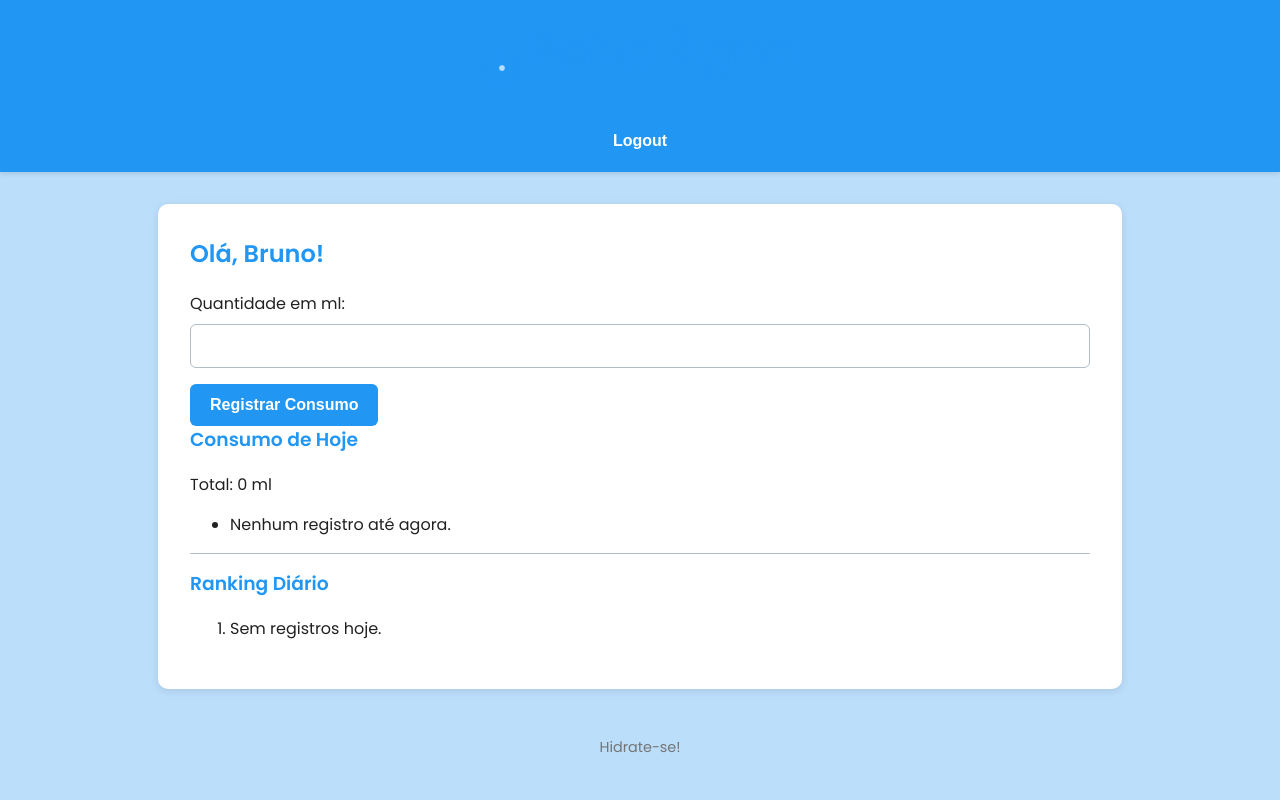
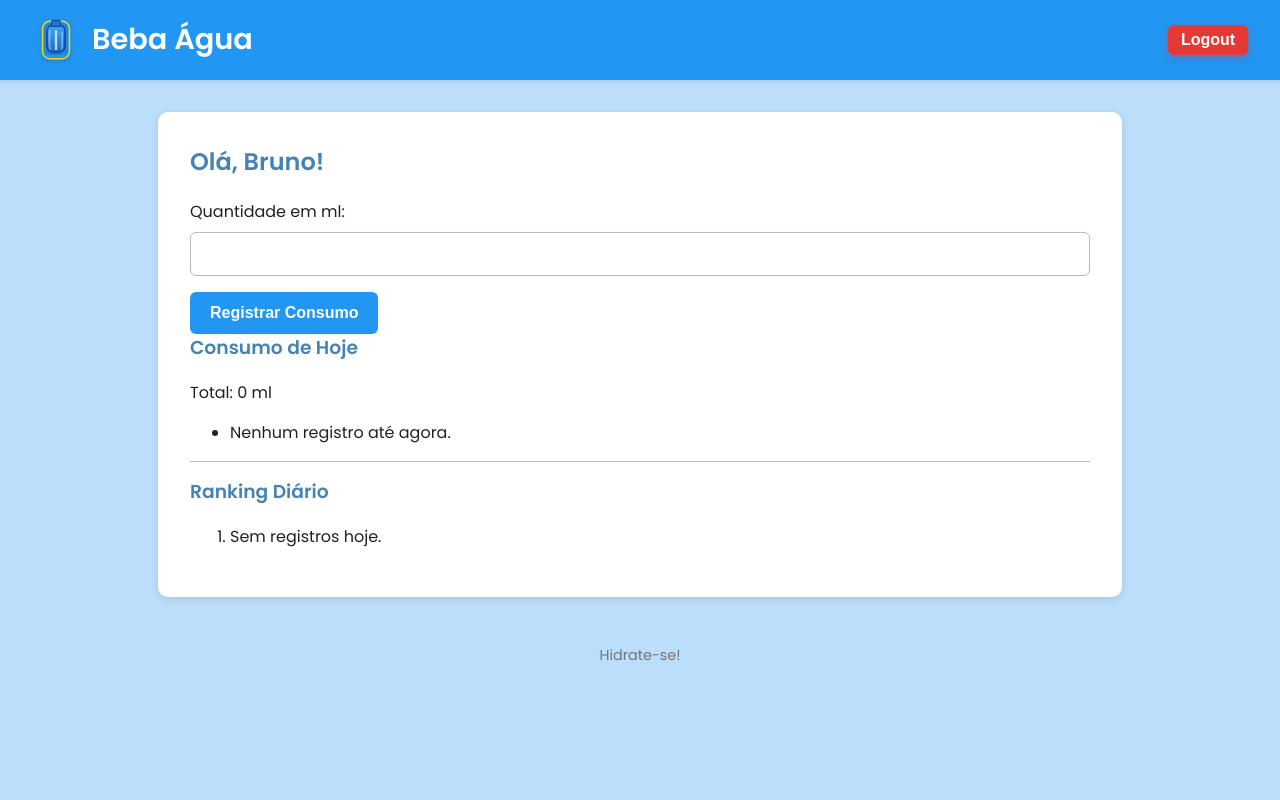
Before and after one commit to bhmgds/beba-agua, a FastAPI app: page / in a window 1280 px wide. Run offline with FastAPI, Linux system fonts and the light colour scheme; a user stored in the database is signed in; data comes from the database, SQL or seed files in the repository; both versions use the stored data as it was before the commit.

Commit message:
Melhorias visuais

```diff
--- a/static/style.css
+++ b/static/style.css
@@ -12,18 +12,49 @@ body {
     line-height: 1.5;
 }
 
+
+/* Header com layout flex para alinhar itens */
 header {
+    display: flex;
+    justify-content: space-between;
+    align-items: center;
+
     background-color: #2196F3; /* azul água */
     color: #FFFFFF;
     padding: 1rem 2rem;
-    text-align: center;
     font-weight: 600;
     font-size: 1.5rem;
     box-shadow: 0 2px 4px rgb(0 0 0 / 0.1);
 }
 
+/* Container esquerdo do header: ícone + título */
+header > div {
+    display: flex;
+    align-items: center;
+    gap: 0.75rem;
+}
+
+/* Tamanho e ajuste do ícone SVG no header */
+header svg {
+    width: 48px;
+    height: 48px;
+    flex-shrink: 0;
+}
+
+/* Ajuste do título no header */
+header h1, h4 {
+    font-weight: 700;
+    font-size: 1.8rem;
+    margin: 0;
+}
+
+h4 {
+    color: #ffffff; /* azul água */
+    margin-top: 0;
+}
+
 h1, h2, h3 {
-    color: #2196F3; /* azul água */
+    color: #4383b8; /* azul água */
     margin-top: 0;
 }
 
@@ -151,3 +182,36 @@ footer {
         box-shadow: 0 1px 4px rgb(0 0 0 / 0.1);
     }
 }
+
+/* Botão logout estilizado */
+button.logout-btn {
+    display: flex;
+    align-items: center;
+    gap: 0.4rem;
+    background-color: #e53935;
+    border: none;
+    color: white;
+    padding: 0.4rem 0.8rem;
+    border-radius: 6px;
+    cursor: pointer;
+    font-weight: 600;
+    font-size: 1rem;
+    box-shadow: 0 2px 6px rgb(229 57 53 / 0.5);
+    transition: background-color 0.3s ease;
+}
+
+button.logout-btn:hover {
+    background-color: #b71c1c;
+}
+
+/* Ícone SVG dentro do botão logout herda a cor branca */
+button.logout-btn svg {
+    stroke: currentColor;
+    width: 18px;
+    height: 18px;
+}
+
+/* Remove margem padrão do form logout */
+form.logout-form {
+    margin: 0;
+}
--- a/templates/index.html
+++ b/templates/index.html
@@ -8,18 +8,38 @@
 </head>
 <body>
   <header>
-    <!-- Logo SVG inline -->
-    <div style="display:flex; align-items:center; justify-content:center; gap:0.5rem;">
-      <svg xmlns="http://www.w3.org/2000/svg" width="36" height="36" viewBox="0 0 64 64" fill="none">
-        <circle cx="32" cy="32" r="30" stroke="#2196F3" stroke-width="4"/>
-        <path fill="#2196F3" d="M32 16c-5 8-9 12-9 20 0 5 4 9 9 9s9-4 9-9c0-8-4-12-9-20z"/>
-        <circle cx="32" cy="32" r="5" fill="#BBDEFB"/>
+    <div>
+      <!-- Ícone garrafa -->
+      <svg xmlns="http://www.w3.org/2000/svg" width="48" height="48" viewBox="0 0 64 64" fill="none" >
+        <defs>
+          <linearGradient id="bottleGradientHeader" x1="32" y1="12" x2="32" y2="52" gradientUnits="userSpaceOnUse">
+            <stop offset="0%" stop-color="#42A5F5"/>
+            <stop offset="100%" stop-color="#1565C0"/>
+          </linearGradient>
+          <filter id="shadowHeader" x="-10%" y="-10%" width="120%" height="120%" color-interpolation-filters="sRGB">
+            <feDropShadow dx="0" dy="3" stdDeviation="3" flood-color="#0D47A1" flood-opacity="0.5"/>
+          </filter>
+        </defs>
+
+        <rect
+          x="14" y="7" width="36" height="50" rx="10" ry="10"
+          fill="none" stroke="#FFD600" stroke-width="2"
+          filter="url(#shadowHeader)"
+        />
+        <rect x="20" y="12" width="24" height="36" rx="8" ry="8" fill="url(#bottleGradientHeader)" filter="url(#shadowHeader)" stroke="#0D47A1" stroke-width="2"/>
+        <rect x="26" y="6" width="12" height="8" rx="2" ry="2" fill="#1976D2" stroke="#0D47A1" stroke-width="1.5"/>
+        <line x1="32" y1="20" x2="32" y2="44" stroke="white" stroke-width="3" stroke-linecap="round" stroke-opacity="0.7"/>
+        <line x1="40" y1="22" x2="40" y2="44" stroke="white" stroke-width="1.5" stroke-linecap="round" stroke-opacity="0.5"/>
+        <path d="M24 20 Q22 32 24 44" stroke="white" stroke-width="3" stroke-linecap="round" stroke-opacity="0.3" fill="none"/>
       </svg>
-      <h1>Beba Água</h1>
+      <h4>Beba Água</h4>
     </div>
-        <form action="/logout" method="post" style="margin:0;">
-            <button type="submit" style="background:none; border:none; color:#fff; cursor:pointer; font-weight:600; font-size:1rem; padding:0;">Logout</button>
-        </form>
+
+    <form action="/logout" method="post" class="logout-form">
+      <button type="submit" class="logout-btn" aria-label="Logout">
+        Logout
+      </button>
+    </form>
   </header>
 
   <main class="container">
--- a/templates/login.html
+++ b/templates/login.html
@@ -6,7 +6,7 @@
     <title>Login - Controle de Água</title>
     <link rel="stylesheet" href="/static/style.css" />
 </head>
-<body>
+<body><main class="container">
     <h1>Entrar no Sistema</h1>
 
     {% if erro %}
@@ -23,6 +23,6 @@
         <button type="submit">Entrar</button>
     </form>
 
-    <p class="links">Não tem uma conta? <a href="/registrar-usuario">Cadastre-se aqui</a>.</p>
+    <p class="links">Não tem uma conta? <a href="/registrar-usuario">Cadastre-se aqui</a>.</p></main>
 </body>
 </html>
--- a/templates/registrar.html
+++ b/templates/registrar.html
@@ -6,7 +6,7 @@
     <title>Registrar Usuário - Controle de Água</title>
     <link rel="stylesheet" href="/static/style.css" />
 </head>
-<body>
+<body><main class="container">
     <h1>Criar nova conta</h1>
 
     {% if erro %}
@@ -26,6 +26,6 @@
         <button type="submit">Registrar</button>
     </form>
 
-    <p class="links">Já tem uma conta? <a href="/login">Fazer login</a>.</p>
+    <p class="links">Já tem uma conta? <a href="/login">Fazer login</a>.</p></main>
 </body>
 </html>
```
Also changed, not shown: banco.db (deleted), 1 other file.
